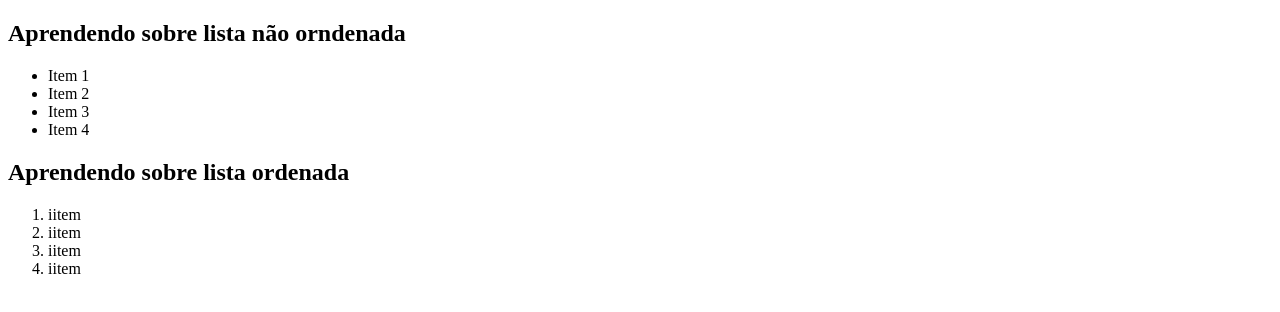
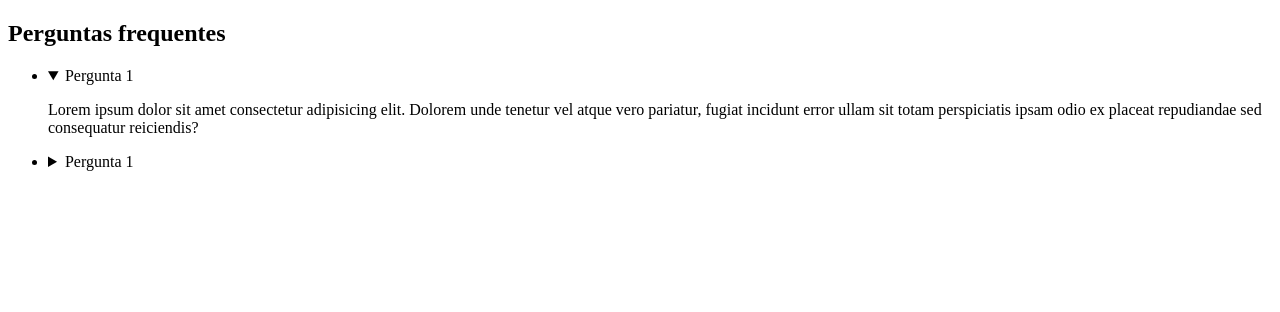
Before and after one commit to adrieeltorres1/html-aula02, a plain HTML site: page index.html in a window 1280 px wide. Drawn offline with Linux system fonts and the light colour scheme.

Commit message:
Aprendendo sobre lista

```diff
--- a/index.html
+++ b/index.html
@@ -1,5 +1,5 @@
 <!DOCTYPE html>
-<html lang="en">
+<html lang="pt-br">
 
 <head>
     <meta charset="UTF-8">
@@ -8,20 +8,46 @@
 </head>
 
 <body>
-    <h2>Aprendendo sobre lista não orndenada</h2>
+    <!-- <h2>Aprendendo sobre lista não orndenada</h2>
     <ul>
         <li>Item 1</li>
         <li>Item 2</li>
-        <li>Item 3</li>
+        <li>Item 3
+            <ul>Sub-item 1</ul>
+            <ul>Sub-item 2</ul>
+            <ul>Sub-item 3</ul>
+        </li>
         <li>Item 4</li>
     </ul>
     <h2>Aprendendo sobre lista ordenada</h2>
     <ol>
-        <li>iitem</li>
-        <li>iitem</li>
-        <li>iitem</li>
-        <li>iitem</li>
-    </ol>
+        <li>item</li>
+        <li>item</li>
+        <li>item</li>
+        <li>item</li>
+    </ol> -->
+    <section>
+        <h1>Perguntas frequentes</h1>
+    <ul>
+        <li>
+            <details open>
+                <summary>Pergunta 1</summary>
+                <p>
+                    Lorem ipsum dolor sit amet consectetur adipisicing elit. Dolorem unde tenetur vel atque vero pariatur, fugiat incidunt error ullam sit totam perspiciatis ipsam odio ex placeat repudiandae sed consequatur reiciendis?
+                </p>
+            </details>
+        </li>
+        <li>
+            <details>
+                <summary>Pergunta 1</summary>
+                <p>
+                    Lorem ipsum dolor sit amet consectetur adipisicing elit. Dolorem unde tenetur vel atque vero pariatur, fugiat incidunt error ullam sit totam perspiciatis ipsam odio ex placeat repudiandae sed consequatur reiciendis?
+                </p>
+            </details>
+        </li>
+    </ul>
+
+    </section>
 </body>
 
 </html>
```
